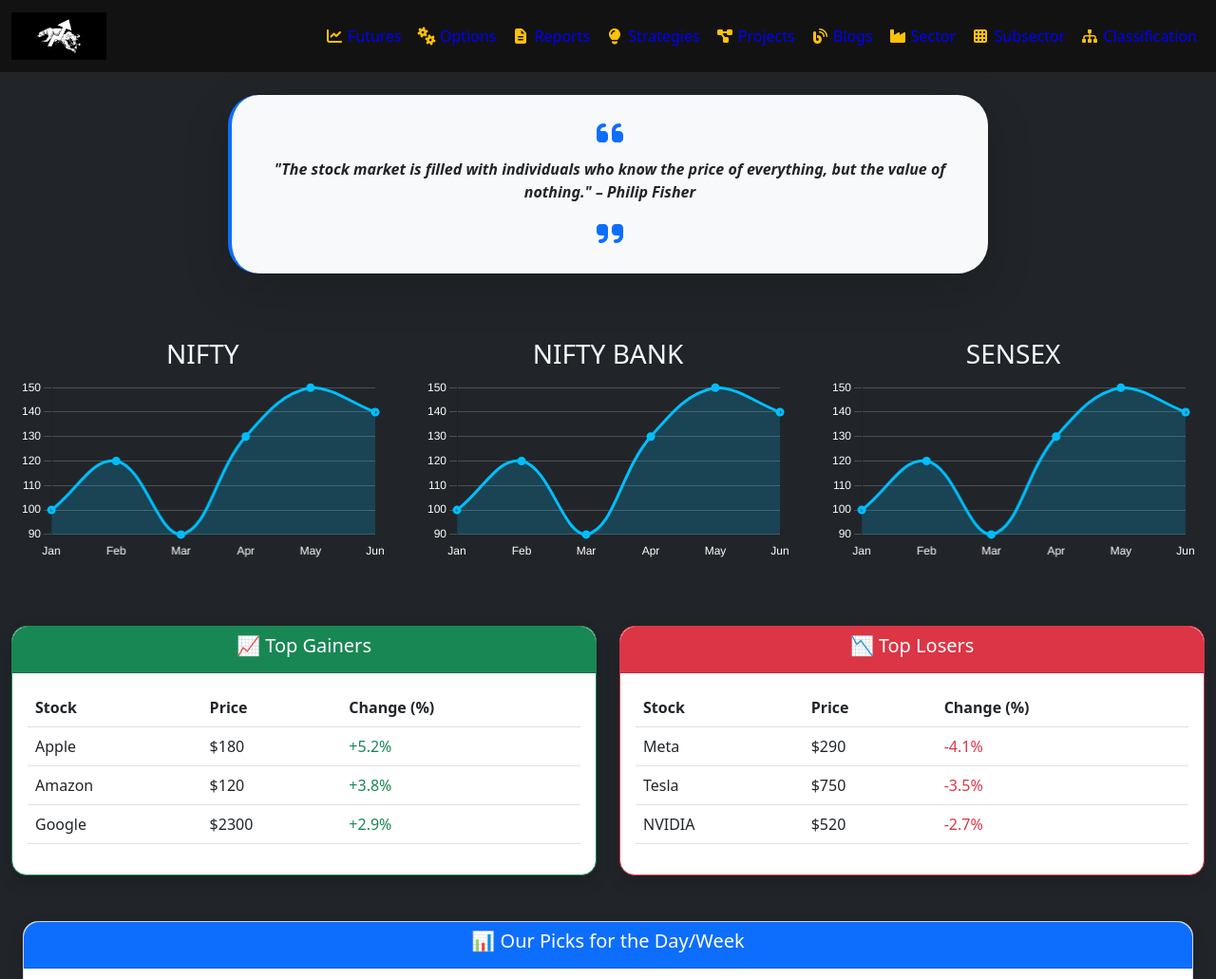
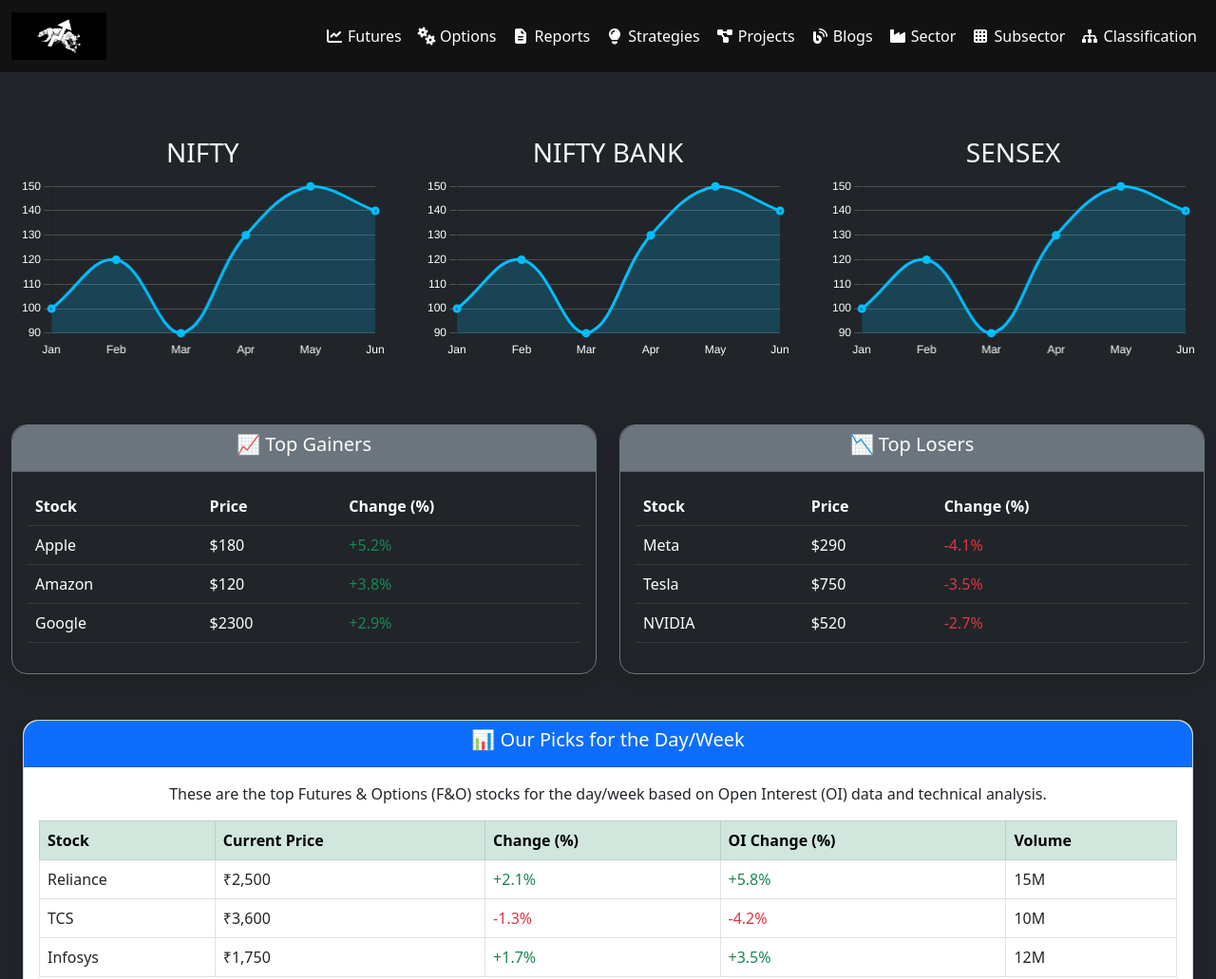
Before and after one commit to Haripriyaa1224/FrontPage, a plain HTML site: page index.html in a window 1280 px wide. Shown: the top 1031 px of the page at 95% size. Drawn offline with nearby package versions, Linux system fonts and the light colour scheme.

Commit message:
navabr colors removed and tables change to dark theme

```diff
--- a/index.html
+++ b/index.html
@@ -15,6 +15,20 @@
     box-sizing: border-box;
     width: 100%;
     } */
+
+     /* Neon Color Variables */
+     :root {
+            --neon-green: #39ff14;
+            --neon-blue: #00eaff;
+            --neon-purple: #bb00ff;
+            --neon-pink: #ff007f;
+            --neon-yellow: #fdfc00;
+            --dark-bg: #121212;
+        }
+
+        .text-neon-green {
+            color: var(--neon-green);
+        }
         .feature-box {
             padding: 20px;
             text-align: center;
@@ -47,33 +61,26 @@
                 <img src="./13812.png" alt="Abundus Wealth Logo" height="50" width="100">
             </a>
 
-            <!-- <button class="navbar-toggler" type="button" data-bs-toggle="collapse" data-bs-target="#navbarNav">
-                <span class="navbar-toggler-icon"></span>
-            </button> -->
+            <button class="navbar-toggler" type="button" data-bs-toggle="collapse" data-bs-target="#navbarNav" style="color: white; border-color: white;">
+                <span class="navbar-toggler-icon" style="filter: brightness(0) invert(1);"></span>
+            </button>
             <div class="collapse navbar-collapse" id="navbarNav">
                 <ul class="navbar-nav ms-auto">
-                    <li class="nav-item"><a class="nav-link text-primary" href="#"><i class="fas fa-chart-line text-warning"></i> Futures</a></li>
-                    <li class="nav-item"><a class="nav-link text-primary" href="#"><i class="fas fa-cogs text-warning"></i> Options</a></li>
-                    <li class="nav-item"><a class="nav-link text-primary" href="#"><i class="fas fa-file-alt text-warning"></i> Reports</a></li>
-                    <li class="nav-item"><a class="nav-link text-primary" href="#"><i class="fas fa-lightbulb text-warning"></i> Strategies</a></li>
-                    <li class="nav-item"><a class="nav-link text-primary" href="#"><i class="fas fa-project-diagram text-warning"></i> Projects</a></li>
-                    <li class="nav-item"><a class="nav-link text-primary" href="#"><i class="fas fa-blog text-warning"></i> Blogs</a></li>
-                    <li class="nav-item"><a class="nav-link text-primary" href="#"><i class="fas fa-industry text-warning"></i> Sector</a></li>
-                    <li class="nav-item"><a class="nav-link text-primary" href="#"><i class="fas fa-th text-warning"></i> Subsector</a></li>
-                    <li class="nav-item"><a class="nav-link text-primary" href="#"><i class="fas fa-sitemap text-warning"></i> Classification</a></li>
+                    <li class="nav-item"><a class="nav-link" style="color: white !important" href="#"><i class="fas fa-chart-line text-white"></i> Futures</a></li>
+                    <li class="nav-item"><a class="nav-link" style="color: white !important" href="#"><i class="fas fa-cogs text-white"></i> Options</a></li>
+                    <li class="nav-item"><a class="nav-link" style="color: white !important" href="#"><i class="fas fa-file-alt text-white"></i> Reports</a></li>
+                    <li class="nav-item"><a class="nav-link" style="color: white !important" href="#"><i class="fas fa-lightbulb text-white"></i> Strategies</a></li>
+                    <li class="nav-item"><a class="nav-link" style="color: white !important" href="#"><i class="fas fa-project-diagram text-white"></i> Projects</a></li>
+                    <li class="nav-item"><a class="nav-link" style="color: white !important" href="#"><i class="fas fa-blog text-white"></i> Blogs</a></li>
+                    <li class="nav-item"><a class="nav-link" style="color: white !important" href="#"><i class="fas fa-industry text-white"></i> Sector</a></li>
+                    <li class="nav-item"><a class="nav-link" style="color: white !important" href="#"><i class="fas fa-th text-white"></i> Subsector</a></li>
+                    <li class="nav-item"><a class="nav-link" style="color: white !important" href="#"><i class="fas fa-sitemap text-white"></i> Classification</a></li>
                 </ul>
             </div>
 
         </div>
     </nav>
-   <!-- Stock Market Quote Section -->
-<div class="container-fluid my-4">
-    <div class="bg-light border-start border-4 border-primary shadow-lg rounded-5 p-4 text-center mx-auto" style="max-width: 800px;">
-        <i class="fas fa-quote-left fa-2x text-primary"></i>
-        <p class="fw-bold fst-italic text-dark mt-2">"The stock market is filled with individuals who know the price of everything, but the value of nothing." – Philip Fisher</p>
-        <i class="fas fa-quote-right fa-2x text-primary"></i>
-    </div>
-</div>
+
     <!-- Features Section -->
     <div class="container-fluid my-5" id="features">
         <div class="row">
@@ -96,12 +103,12 @@
         <div class="row">
             <!-- Top Gainers -->
             <div class="col-md-6">
-                <div class="card border-success shadow rounded-4">
-                    <div class="card-header bg-success text-white text-center rounded-top-4">
+                <div class="card border-secondary shadow rounded-4 bg-dark text-white">
+                    <div class="card-header bg-secondary text-white text-center rounded-top-4">
                         <h5>📈 Top Gainers</h5>
                     </div>
                     <div class="card-body">
-                        <table class="table table-hover">
+                        <table class="table table-dark table-hover">
                             <thead>
                                 <tr>
                                     <th>Stock</th>
@@ -133,12 +140,12 @@
 
             <!-- Top Losers -->
             <div class="col-md-6">
-                <div class="card border-danger shadow rounded-4">
-                    <div class="card-header bg-danger text-white text-center rounded-top-4">
+                <div class="card border-secondary shadow rounded-4 bg-dark text-white">
+                    <div class="card-header bg-secondary text-white text-center rounded-top-4">
                         <h5>📉 Top Losers</h5>
                     </div>
                     <div class="card-body">
-                        <table class="table table-hover">
+                        <table class="table table-dark table-hover">
                             <thead>
                                 <tr>
                                     <th>Stock</th>
@@ -395,7 +402,14 @@
         </div>
     </div>
 </div>
-
+ <!-- Stock Market Quote Section -->
+ <div class="container-fluid my-4">
+    <div class="bg-light border-start border-4 border-primary shadow-lg rounded-5 p-4 text-center mx-auto" style="max-width: 800px;">
+        <i class="fas fa-quote-left fa-2x text-primary"></i>
+        <p class="fw-bold fst-italic text-dark mt-2">"The stock market is filled with individuals who know the price of everything, but the value of nothing." – Philip Fisher</p>
+        <i class="fas fa-quote-right fa-2x text-primary"></i>
+    </div>
+</div>
 
     <!-- Footer -->
 <footer class="footer w-100 bg-dark text-white p-3 m-0">
```
Also changed, not shown: 1.png (added).
